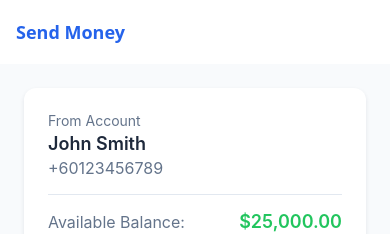
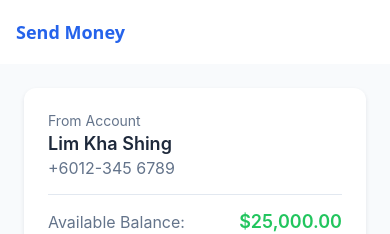
Before and after one commit to limkhashing/ryt-bank-assessment, a React Native app: screen /Transfer in a window 390 px wide. Shown: the top 234 px of the page. Built offline with nearby package versions, Linux system fonts and the light colour scheme; what react-native-biometrics would draw is missing.

Commit message:
Update mock user and recipient data for consistency

```diff
--- a/src/data/mockUser.json
+++ b/src/data/mockUser.json
@@ -1,6 +1,6 @@
 {
-  "id": "USR123456",
-  "name": "John Smith",
-  "phoneNumber": "+60123456789",
+  "id": "888",
+  "name": "Lim Kha Shing",
+  "phoneNumber": "+6012-345 6789",
   "balance": 25000.00
 }
--- a/src/screens/SelectRecipientScreen.tsx
+++ b/src/screens/SelectRecipientScreen.tsx
@@ -9,7 +9,7 @@ import { useAppSelector } from '../hooks';
 type Props = NativeStackScreenProps<RootStackParamList, 'SelectRecipient'>;
 
 const MOCK_RECIPIENTS: Recipient[] = [
-  { id: '1', name: 'Kha Shing', phoneNumber: '+6016-593 5703', isRecent: true },
+  { id: '1', name: 'Luffy', phoneNumber: '+6016-593 5703', isRecent: true },
   { id: '2', name: 'Han Tham', phoneNumber: '+6012-345 6789', isRecent: true },
   { id: '3', name: 'Melvin Ooi', phoneNumber: '+6019-876-543' },
 ];
```
